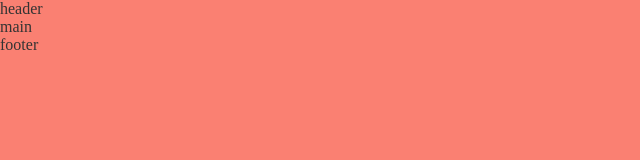
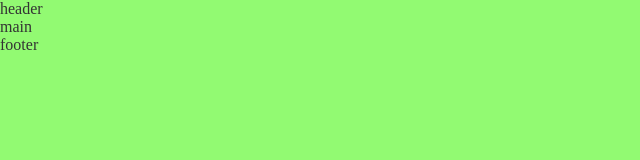
Before and after one commit to SOunit/github_practice, a plain HTML site: page index.html in a window 1280 px wide. Shown: the whole page, without its empty margins (0-640 px from the left). Drawn offline with Linux system fonts and the light colour scheme.

Commit message:
change body color

```diff
--- a/main.css
+++ b/main.css
@@ -1,3 +1,3 @@
 body {
-  background-color: salmon;
+  background-color: rgb(146, 250, 114);
 }
```
